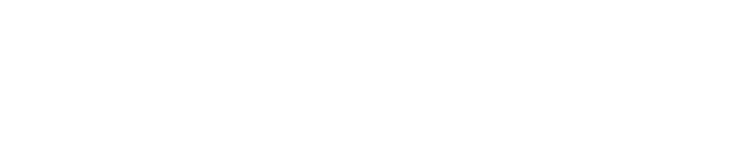
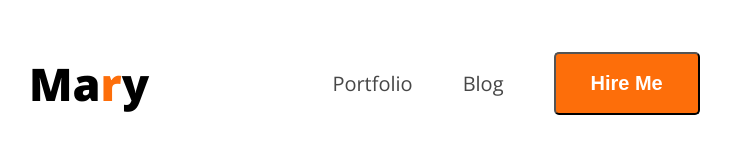
Before and after one commit to fahimb2003/web-developer-portfolio, a plain HTML site: page index.html in a window 1280 px wide. Shown: the whole page, without its empty margins (179-910 px from the left). Drawn offline with nearby package versions, Linux system fonts and the light colour scheme.

Commit message:
added names

```diff
--- a/index.html
+++ b/index.html
@@ -1,13 +1,28 @@
 <!DOCTYPE html>
 <html lang="en">
+
 <head>
     <meta charset="UTF-8">
     <meta name="viewport" content="width=device-width, initial-scale=1.0">
     <title>Web Developer Portfolio</title>
+    <link rel="preconnect" href="https://fonts.googleapis.com">
+    <link rel="preconnect" href="https://fonts.gstatic.com" crossorigin>
+    <link href="https://fonts.googleapis.com/css2?family=Open+Sans:ital,wght@0,300..800;1,300..800&display=swap"
+        rel="stylesheet">
+    <link rel="stylesheet" href="styles/portfolio.css">
 </head>
-<body>
+
+<body class="open-sans-normal">
     <header>
-
+        <nav>
+            <h3 class="nav-title">Ma<span class="text-primary">r</span>y</h3>
+            <ul>
+                <li><a class="dark-2" href="">Portfolio</a></li>
+                <li><a class="dark-2" href="">Blog</a></li>
+                <li><a href=""><button class="btn-primary">Hire Me</button< /a>
+                </li>
+            </ul>
+        </nav>
     </header>
 
     <main>
@@ -18,4 +33,5 @@
 
     </footer>
 </body>
+
 </html>
--- /dev/null
+++ b/styles/portfolio.css
@@ -0,0 +1,50 @@
+
+.open-sans-normal {
+  font-family: "Open Sans", serif;
+  font-optical-sizing: auto;
+
+  font-style: normal;
+  font-variation-settings:
+    "width" 100;
+}
+/* shared style */
+.text-primary{
+    color: #FD6E0A;
+}
+.dark-2{
+    color: #474747;
+}
+
+.btn-primary{
+    background-color: #FD6E0A;
+    font-weight: bold;
+    font-size: 20px;
+    color: #FFFFFF;
+    padding: 18px 35px;
+    border-radius: 5px;
+
+}
+
+/* Nav Styles */
+nav{
+    display: flex;
+    align-items: center;
+    justify-content:space-between;
+    margin: 0 200px;
+}
+.nav-title{
+    font-weight: 800;
+    font-size: 45px;
+}
+nav ul{
+    display: flex;
+    align-items: center;
+}
+nav ul li{
+    list-style: none;
+    margin-right: 50px;
+}
+nav li a{
+    text-decoration: none;
+    font-size: 20px;
+}
```
